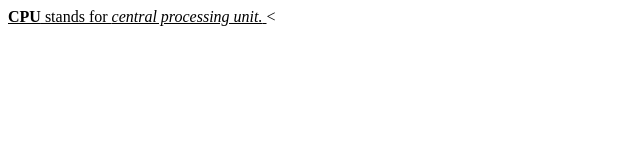
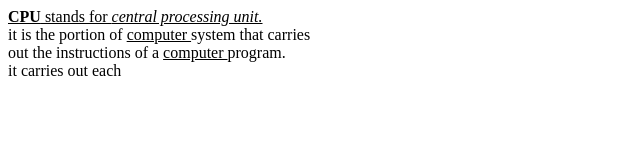
Before and after one commit to iamneo-production/aefcbbadadaeccdfffebaeceaec, a website: page public/index.html in a window 1280 px wide. Shown: the whole page, without its empty margins (0-640 px from the left). Drawn offline with Linux system fonts and the light colour scheme.

Commit message:
Backup Commit

```diff
--- a/public/index.html
+++ b/public/index.html
@@ -1,8 +1,10 @@
 <html>
     <body>
         <p>
-    <U><B>CPU</B> stands for <I>central processing unit.</I> </U> <
-
+    <U><B>CPU</B> stands for <I>central processing unit.</I> </U> <br>
+it is the portion of <u> computer </u>system that carries <br>
+out the instructions of a <u> computer </u> program.<br>
+it carries out each
         </p>
     </body>
 </html>
```
